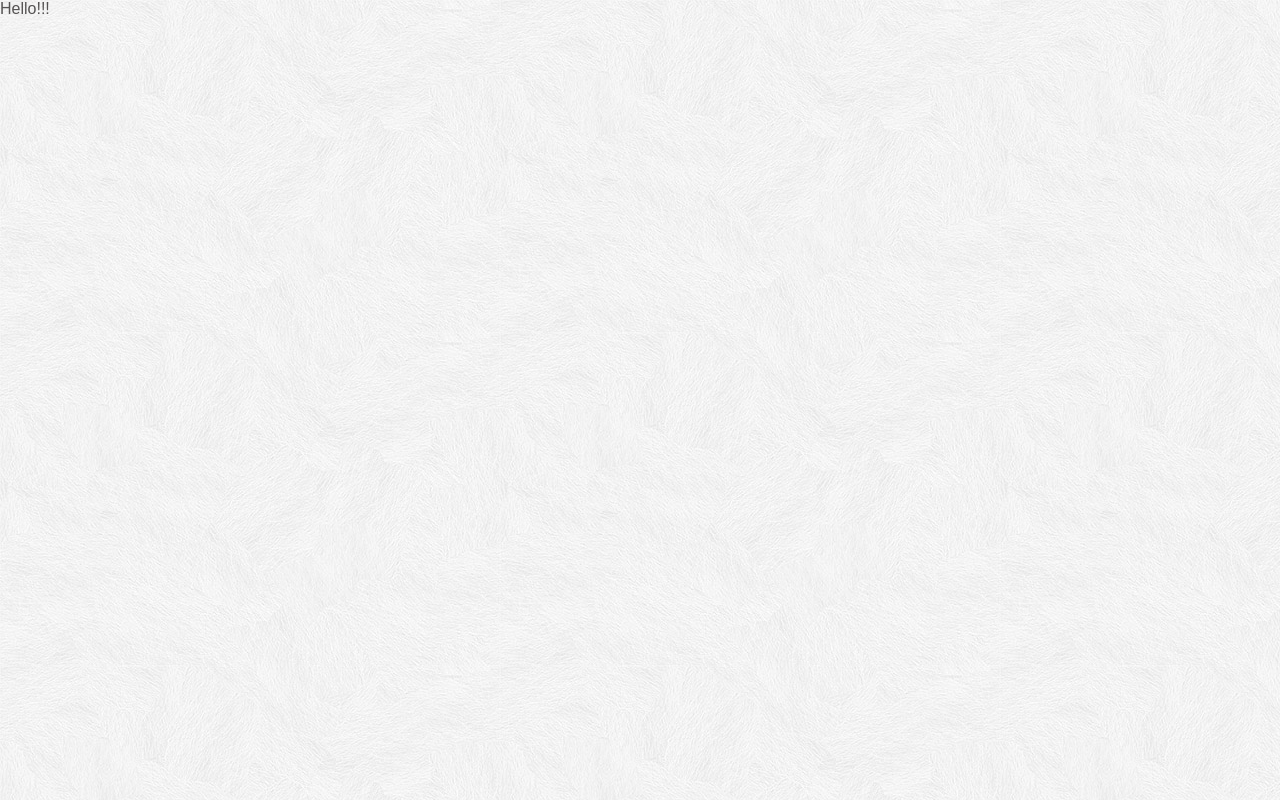
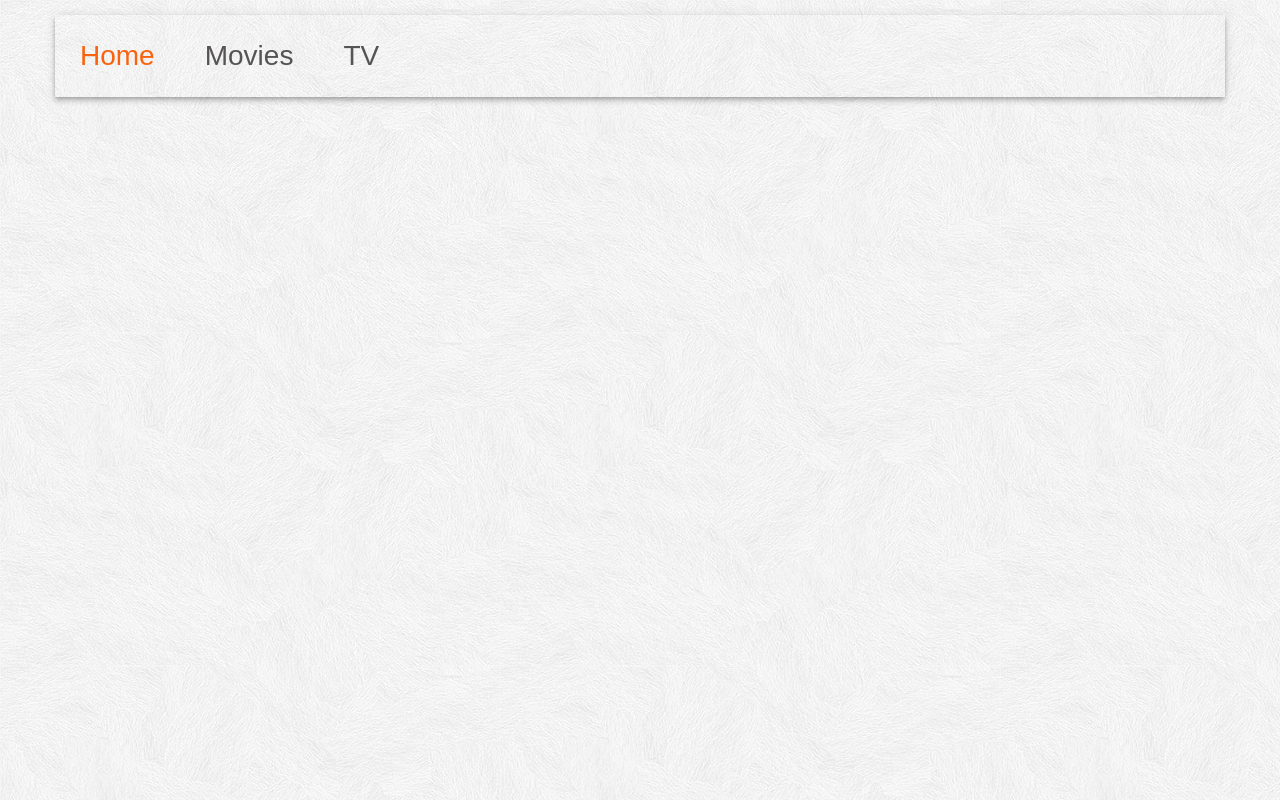
Before and after one commit to Irina-Koksharova/my-cinema, a React (Create React App) app: page / in a window 1280 px wide. Built offline with nearby package versions, Linux system fonts and the light colour scheme.

Commit message:
Adds components Container, Navigation (Styled Components/Adaptive layout)

```diff
--- a/package.json
+++ b/package.json
@@ -11,6 +11,7 @@
     "react-dom": "^17.0.1",
     "react-router-dom": "^5.2.0",
     "react-scripts": "4.0.2",
+    "styled-components": "^5.2.1",
     "web-vitals": "^1.1.0"
   },
   "scripts": {
--- a/src/components/App.js
+++ b/src/components/App.js
@@ -1,6 +1,11 @@
+import Container from 'components/Container'
+import Navigation from 'components/Navigation'
+
 const App = () => {
   return (
-    <div>Hello!!!</div>
+    <Container>
+      <Navigation/>
+    </Container>
   )
 }
 
--- /dev/null
+++ b/src/components/Container/Container.jsx
@@ -0,0 +1,9 @@
+import {ContainerStyled} from './Container.styled';
+
+const Container = ({ children }) => {
+    return (
+        <ContainerStyled>{children}</ContainerStyled>
+    )
+}
+
+export default Container
--- /dev/null
+++ b/src/components/Container/Container.styled.js
@@ -0,0 +1,22 @@
+import styled from 'styled-components';
+import { size } from 'styles/variables'
+
+const {main, secondary} = size
+
+const ContainerStyled = styled.div`
+margin: 0px auto;
+padding: 15px;
+
+    @media screen and (max-width: ${secondary.tablet}) {
+		max-width: ${main.mobile};
+	}
+
+    @media screen and (min-width: ${main.tablet}) {
+		width: ${main.tablet};
+	}
+
+    @media screen and (min-width: ${main.decktop}) {
+		width: ${main.decktop};
+	}`
+
+export { ContainerStyled };
--- /dev/null
+++ b/src/components/Container/index.js
@@ -0,0 +1 @@
+export { default } from './Container';
--- /dev/null
+++ b/src/components/Navigation/Navigation.jsx
@@ -0,0 +1,20 @@
+import { navigationLinks } from 'initialValues/navigationLinks';
+import {ListStyled, StyledLink} from './Navigation.styled'
+
+const Navigation = () => {
+  return (
+    <nav>
+      <ListStyled>
+        {navigationLinks.map(({ name, link }) => (
+          <li key={name}>
+                <StyledLink exact to={link}>
+                    {name}
+                </StyledLink>
+          </li>
+        ))}
+      </ListStyled>
+    </nav>
+  );
+};
+
+export default Navigation;
--- /dev/null
+++ b/src/components/Navigation/Navigation.styled.js
@@ -0,0 +1,37 @@
+import styled from 'styled-components';
+import { NavLink } from 'react-router-dom';
+import { size } from 'styles/variables'
+
+const {main} = size
+
+const ListStyled = styled.ul`
+  display: flex;
+  align-items: center;
+  box-shadow: 0px 2px 4px -1px rgba(0, 0, 0, 0.2),
+    0px 4px 5px 0px rgba(0, 0, 0, 0.14), 0px 1px 10px 0px rgba(0, 0, 0, 0.12);
+  text-transform: capitalize;
+`
+
+const StyledLink = styled(NavLink)`
+    display: flex;
+    align-items: center;
+    padding: 15px;
+    font-size: 12px;
+    font-weight: 500;
+    text-transform: capitalize;
+    color: rgb(85, 83, 83);
+
+    &.${(props) => props.activeClassName} {
+    color: rgb(248, 100, 14);
+    }
+
+    @media screen and (min-width: ${main.tablet}) {
+	padding: 25px;
+    font-size: 28px;
+	}`;
+
+StyledLink.defaultProps = {
+    activeClassName: 'active',
+};
+
+export {ListStyled, StyledLink};
--- /dev/null
+++ b/src/components/Navigation/index.js
@@ -0,0 +1 @@
+export { default } from './Navigation'
--- /dev/null
+++ b/src/initialValues/navigationLinks.js
@@ -0,0 +1,16 @@
+const navigationLinks = [
+  {
+    name: 'home',
+    link: '/',
+  },
+  {
+    name: 'movies',
+    link: '/movies',
+  },
+  {
+    name: 'TV',
+    link: '/tv',
+  },
+];
+
+export { navigationLinks };
--- /dev/null
+++ b/src/styles/variables.js
@@ -0,0 +1,15 @@
+const main = {
+    mobile: '480px',
+    tablet: '768px',
+    decktop: '1200px'
+}
+
+const secondary = {
+    mobile: '480px',
+    tablet: '767px',
+    decktop: '1199px'
+}
+
+const size ={main, secondary}
+
+export {size}
```
Also changed, not shown: 1 other file (tests, documents, lock files or other folders).
